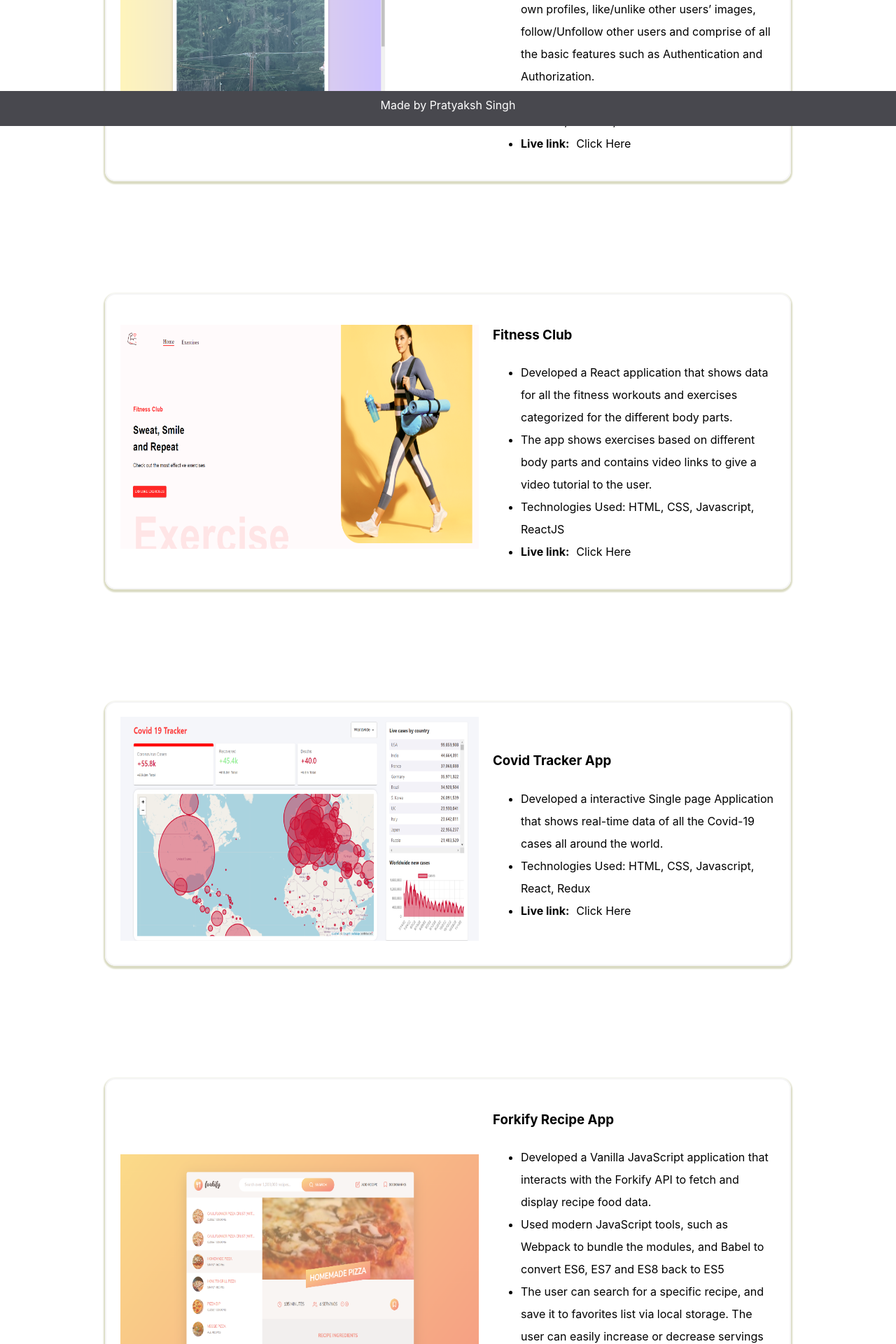
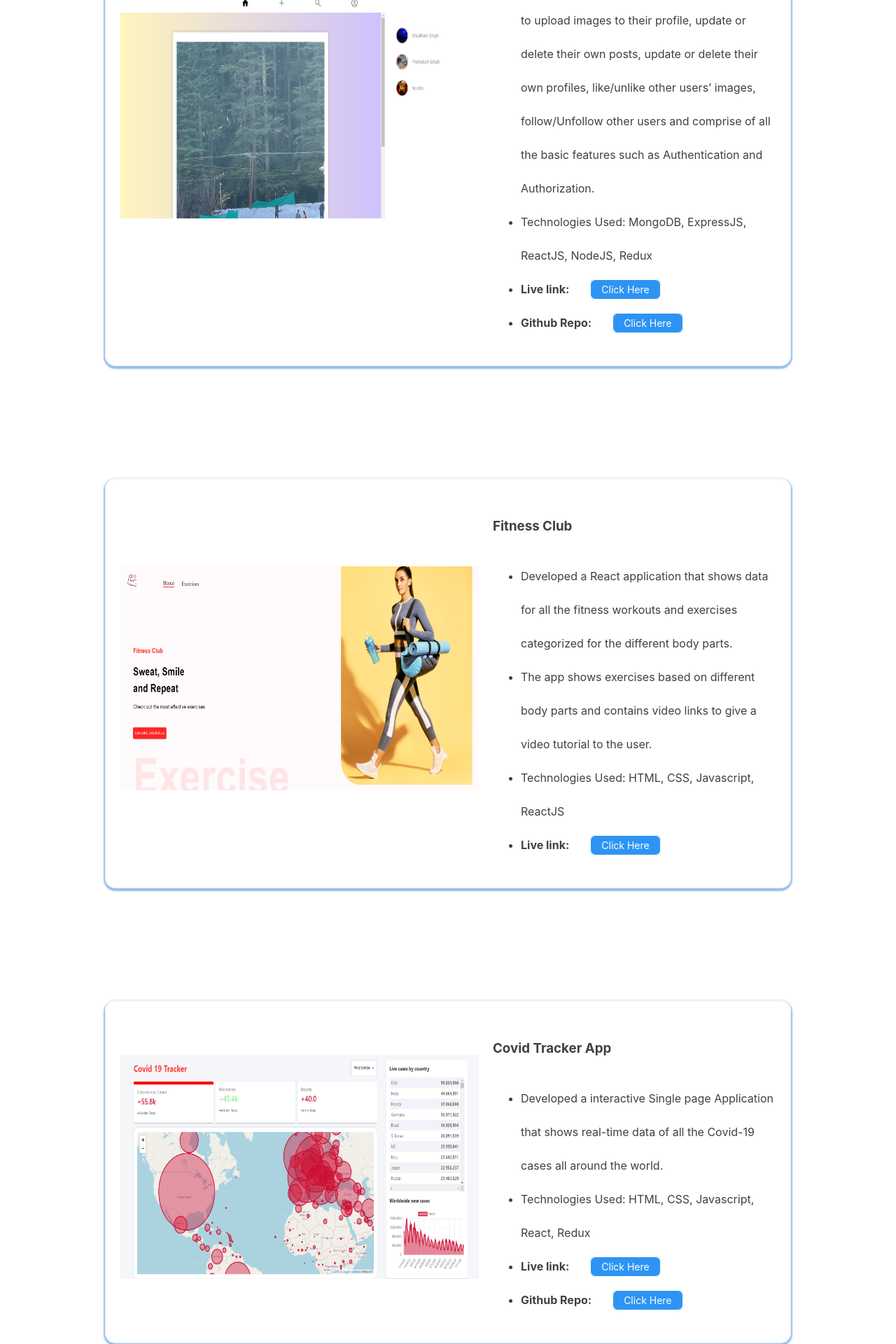
Before and after one commit to PratyakshSingh/PratyakshSingh.github.io, a React (Create React App) app: page /projects in a window 1280 px wide. Shown: the part 620-2540 px from the top of the page at 70% size. Built offline with nearby package versions, Linux system fonts and the light colour scheme.

Commit message:
made changes to the UI

```diff
--- a/src/App.css
+++ b/src/App.css
@@ -1,3 +1,9 @@
+.app {
+  color: rgb(66, 64, 64);
+}
+
 .content-wrapper {
-  margin-bottom: 100px;
+  min-height: 100vh;
+  display: flex;
+  flex-direction: column;
 }
--- a/src/App.js
+++ b/src/App.js
@@ -27,9 +27,8 @@ function App() {
               <Contact />
             </Route>
           </Switch>
+          <Footer />
         </div>
-
-        <Footer />
       </div>
     </BrowserRouter>
   );
--- a/src/Pages/About/About.css
+++ b/src/Pages/About/About.css
@@ -8,6 +8,15 @@ p {
   margin: 30px;
 }
 
+p > a {
+  border: 1px solid white;
+  border-radius: 8px;
+  background-color: #2d94f3;
+  padding: 5px 15px;
+  font-size: 14px;
+  color: white !important;
+}
+
 @media screen and (max-width: 600px) {
   .about {
     margin: 50px 20px 10px 20px;
--- a/src/Pages/About/About.js
+++ b/src/Pages/About/About.js
@@ -16,7 +16,6 @@ const About = () => {
       <p>
         <b>Resume Link</b> :
         <a
-          style={{ color: "black" }}
           target="_blank"
           rel="noreferrer"
           href="https://drive.google.com/file/d/1Q7OssskW9YU-VZ2sST6cTZ0LuNCvfGNm/view?usp=sharing"
@@ -27,7 +26,6 @@ const About = () => {
       <p>
         <b>LinkedIN Profile: </b>
         <a
-          style={{ color: "black" }}
           target="_blank"
           rel="noreferrer"
           href="https://www.linkedin.com/in/pratyaksh-singh-038662174/"
@@ -38,7 +36,6 @@ const About = () => {
       <p>
         <b>GitHub Profile: </b>
         <a
-          style={{ color: "black" }}
           target="_blank"
           rel="noreferrer"
           href="https://github.com/PratyakshSingh"
--- a/src/Pages/Projects/Projects.css
+++ b/src/Pages/Projects/Projects.css
@@ -14,7 +14,7 @@
   align-items: center;
   border: 2px solid whitesmoke;
   border-radius: 15px;
-  box-shadow: 0px 2px 2px 2px rgb(218, 219, 194);
+  box-shadow: 0px 2px 2px 2px #95bee7;
   margin: 80px 0px;
   padding: 20px;
 }
@@ -26,11 +26,16 @@
 }
 
 .project_text {
-  line-height: 2;
+  line-height: 3;
 }
 
-a {
-  text-decoration: double;
+li > a {
+  border: 1px solid white;
+  border-radius: 8px;
+  background-color: #2d94f3;
+  padding: 5px 15px;
+  font-size: 14px;
+  color: white !important;
 }
 
 img {
--- a/src/Pages/Projects/Projects.js
+++ b/src/Pages/Projects/Projects.js
@@ -37,10 +37,19 @@ const Projects = () => {
               <li>
                 <b>Live link:</b>
                 <a
-                  style={{ color: "black" }}
                   target="_blank"
                   rel="noreferrer"
                   href="https://social-aapp.herokuapp.com/"
+                >
+                  Click Here
+                </a>
+              </li>
+              <li>
+                <b>Github Repo:</b>
+                <a
+                  target="_blank"
+                  rel="noreferrer"
+                  href="https://github.com/PratyakshSingh/SocialMedia"
                 >
                   Click Here
                 </a>
@@ -73,7 +82,6 @@ const Projects = () => {
               <li>
                 <b>Live link:</b>
                 <a
-                  style={{ color: "black" }}
                   target="_blank"
                   rel="noreferrer"
                   href="https://fitness-area.netlify.app/"
@@ -104,10 +112,19 @@ const Projects = () => {
               <li>
                 <b>Live link:</b>
                 <a
-                  style={{ color: "black" }}
                   target="_blank"
                   rel="noreferrer"
                   href="https://covid-19-tracker-8327a.web.app/"
+                >
+                  Click Here
+                </a>
+              </li>
+              <li>
+                <b>Github Repo:</b>
+                <a
+                  target="_blank"
+                  rel="noreferrer"
+                  href="https://github.com/PratyakshSingh/covid19Tracker1"
                 >
                   Click Here
                 </a>
@@ -145,10 +162,19 @@ const Projects = () => {
               <li>
                 <b>Live link:</b>
                 <a
-                  style={{ color: "black" }}
                   target="_blank"
                   rel="noreferrer"
                   href="https://forkify-recipes-pratyaksh.netlify.app/"
+                >
+                  Click Here
+                </a>
+              </li>
+              <li>
+                <b>Github Repo:</b>
+                <a
+                  target="_blank"
+                  rel="noreferrer"
+                  href="https://github.com/PratyakshSingh/forkify-Recipe-project"
                 >
                   Click Here
                 </a>
--- a/src/Pages/Skills/Skills.css
+++ b/src/Pages/Skills/Skills.css
@@ -20,12 +20,12 @@ img {
   margin: 10px;
   border: 2px solid whitesmoke;
   border-radius: 15px;
-  box-shadow: 0px 2px 2px 2px rgb(218, 219, 194);
+  box-shadow: 0px 2px 2px 2px #95bee7;
 }
 
 .icon-card:hover {
-  border: 2px solid rgb(165, 163, 163);
-  transform: scale(1.1);
+  border: 2px solid #95bee7;
+  transform: scale(1.05);
 }
 
 @media screen and (max-width: 600px) {
--- a/src/Pages/Skills/Skills.js
+++ b/src/Pages/Skills/Skills.js
@@ -10,6 +10,7 @@ import mongoIcon from "../../assests/images/mongodb.png";
 import reduxIcon from "../../assests/images/redux.png";
 import gitIcon from "../../assests/images/git.png";
 import cplusIcon from "../../assests/images/cplus.png";
+import tsIcon from "../../assests/images/typescript.png";
 
 const Skills = () => {
   return (
@@ -20,6 +21,7 @@ const Skills = () => {
         <img src={htmlIcon} alt="" loading="lazy" className="icon-card" />
         <img src={cssIcon} alt="" loading="lazy" className="icon-card" />
         <img src={jsIcon} alt="" loading="lazy" className="icon-card" />
+        <img src={tsIcon} alt="" loading="lazy" className="icon-card" />
         <img src={reactImage} alt="" loading="lazy" className="icon-card" />
         <img src={nodeIcon} alt="" loading="lazy" className="icon-card" />
         <img src={expressIcon} alt="" loading="lazy" className="icon-card" />
--- a/src/components/Footer/Footer.css
+++ b/src/components/Footer/Footer.css
@@ -1,12 +1,12 @@
 .footer {
-  position: fixed;
+  position: relative;
   bottom: 0;
-  background-color: rgb(72, 72, 78);
+  background-color: #2d94f3;
   color: white;
   width: 100%;
   height: 50px;
   padding: 10px 0px;
-  margin-top: 50px;
+  margin-top: auto;
   box-sizing: border-box;
   text-align: center;
 }
--- a/src/components/Header/Header.css
+++ b/src/components/Header/Header.css
@@ -7,12 +7,12 @@
   height: 200px;
   font-size: 34px;
   text-align: center;
-  background-image: url("../../assests/images/background.jpg");
+  background-color: #95bee7;
   background-position: 30px;
   color: white;
 }
 .heading:hover {
-  color: rgb(239, 229, 153);
+  color: rgb(66, 64, 64);
 }
 
 @media screen and (max-width: 600px) {
--- a/src/components/HeaderLinks/HeaderLinks.css
+++ b/src/components/HeaderLinks/HeaderLinks.css
@@ -2,20 +2,21 @@
   position: fixed;
   width: 98%;
   padding: 15px 20px;
-  background-color: rgb(72, 72, 78);
+  background-color: #2d94f3;
   display: flex;
   justify-content: flex-end;
   z-index: 9999;
 }
 
 a {
-  margin: 0px 10px;
+  margin: 0px 30px;
+  font-size: 20px;
   text-decoration: none;
   color: white;
   cursor: pointer;
 }
 a:hover {
-  color: rgb(239, 229, 153);
+  color: rgb(66, 64, 64);
   text-decoration: underline;
 }
 
```
Also changed, not shown: src/assests/images/background.jpg (deleted), src/assests/images/typescript.png (added).
